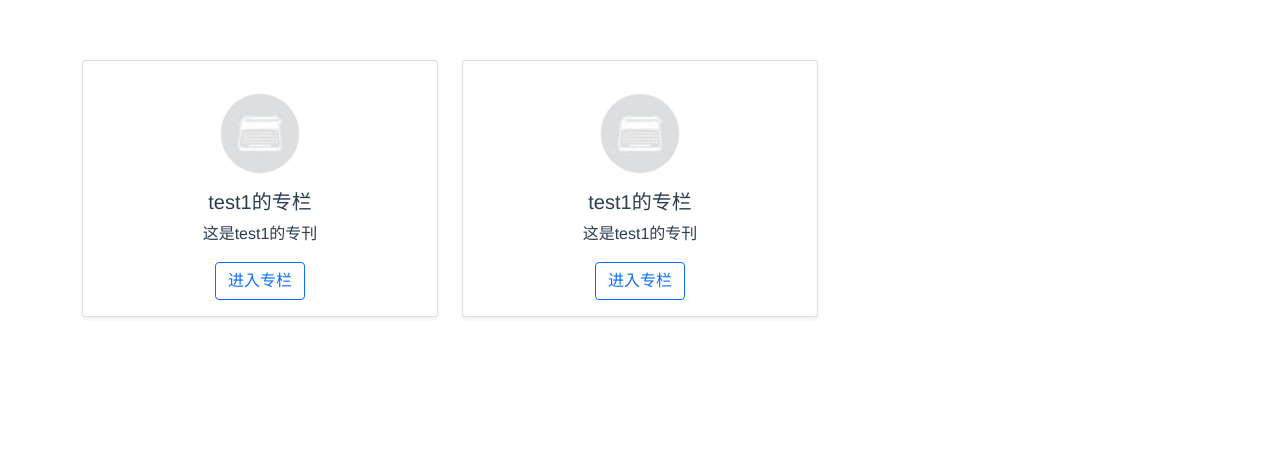
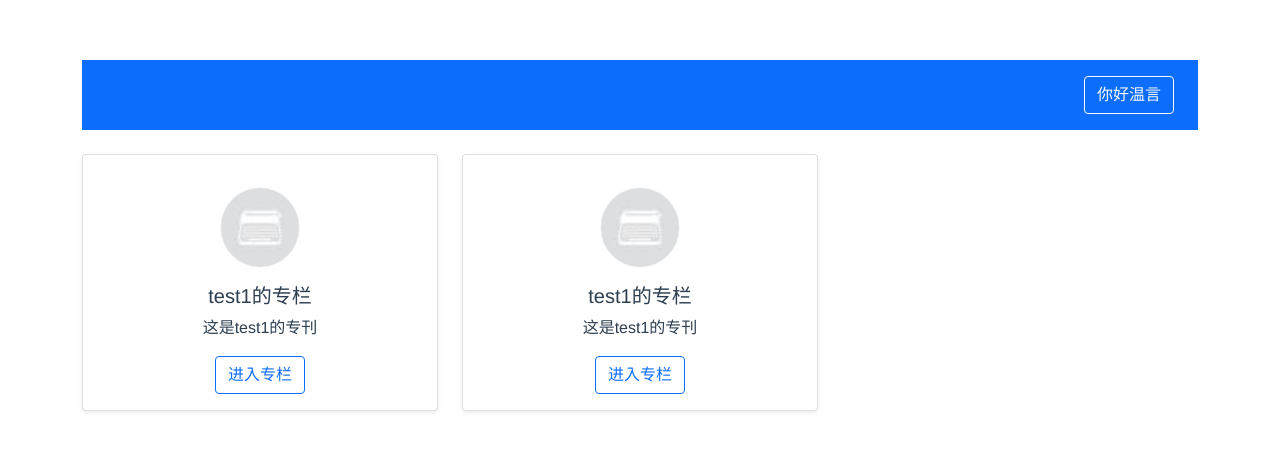
Before and after one commit to sun-bw/vue3.0-practice-copyzhihu, a Vue app: page / in a window 1280 px wide. Shown: the top 450 px of the page. Built offline with nearby package versions, Linux system fonts and the light colour scheme.

Commit message:
header组件

```diff
--- a/src/App.vue
+++ b/src/App.vue
@@ -1,5 +1,6 @@
 <template>
   <div class="container">
+    <global-header :user="currentUser"></global-header>
     <column-list :list="list"></column-list>
   </div>
 </template>
@@ -8,6 +9,11 @@
 import { defineComponent } from 'vue';
 import 'bootstrap/dist/css/bootstrap.min.css'
 import ColumnList, { ColumnProps } from './components/ColumnList.vue'
+import GlobalHeader, { UserProps } from './components/GloballHeader.vue'
+const currentUser: UserProps = {
+  isLogin: true,
+  name: '温言'
+}
 const testData: ColumnProps[] = [
   {
     id: 1,
@@ -25,11 +31,13 @@ const testData: ColumnProps[] = [
 export default defineComponent({
   name: 'App',
   components: {
-    ColumnList
+    ColumnList,
+    GlobalHeader
   },
   setup() {
     return {
-      list: testData
+      list: testData,
+      currentUser
     }
   }
 });
--- /dev/null
+++ b/src/components/GloballHeader.vue
@@ -0,0 +1,29 @@
+<template>
+    <nav class="navbar navbar-drak bg-primary justify-content-between mb-4 px-4">
+        <a class="navbar-brand" href="#">者也专栏</a>
+        <ul v-if="!user.isLogin" class="list-inline mb-0">
+            <li class="list-inline-item"><a href="#" class="btn btn-outline-light my-2">登录</a></li>
+            <li class="list-inline-item"><a href="#" class="btn btn-outline-light my-2">注册</a></li>
+        </ul>
+        <ul v-else class="list-inline mb-0">
+            <li class="list-inline-item"><a href="#" class="btn btn-outline-light my-2">你好{{user.name}}</a></li>
+        </ul>
+    </nav>
+</template>
+<script lang="ts">
+import { defineComponent, PropType } from 'vue'
+export interface UserProps {
+    isLogin: boolean;
+    name?: string;
+    id?: number;
+}
+export default defineComponent({
+    name: 'GlobalHeader',
+    props: {
+        user: {
+            type: Object as PropType<UserProps>,
+            require: true,
+        }
+    },
+})
+</script>
```
